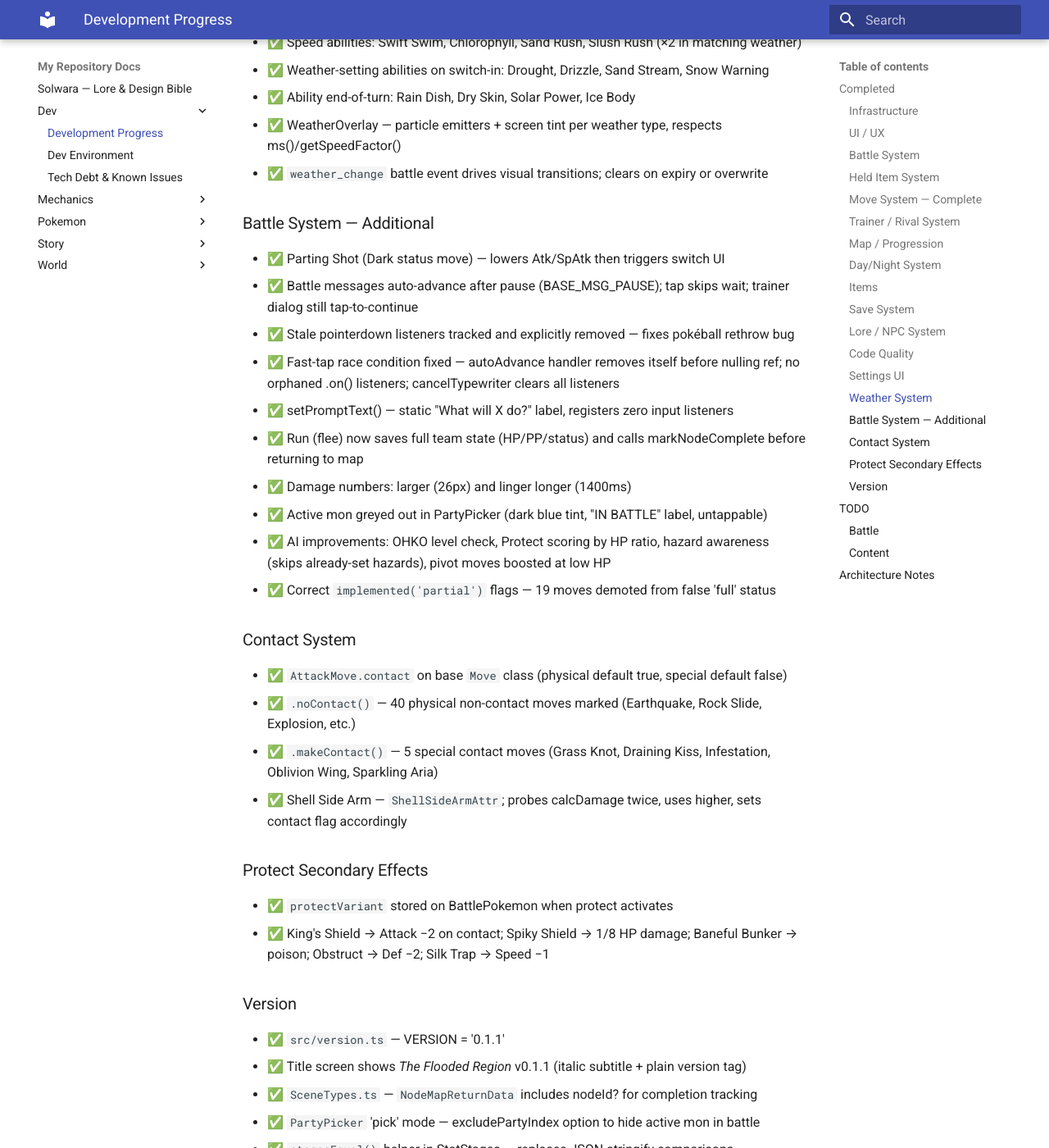
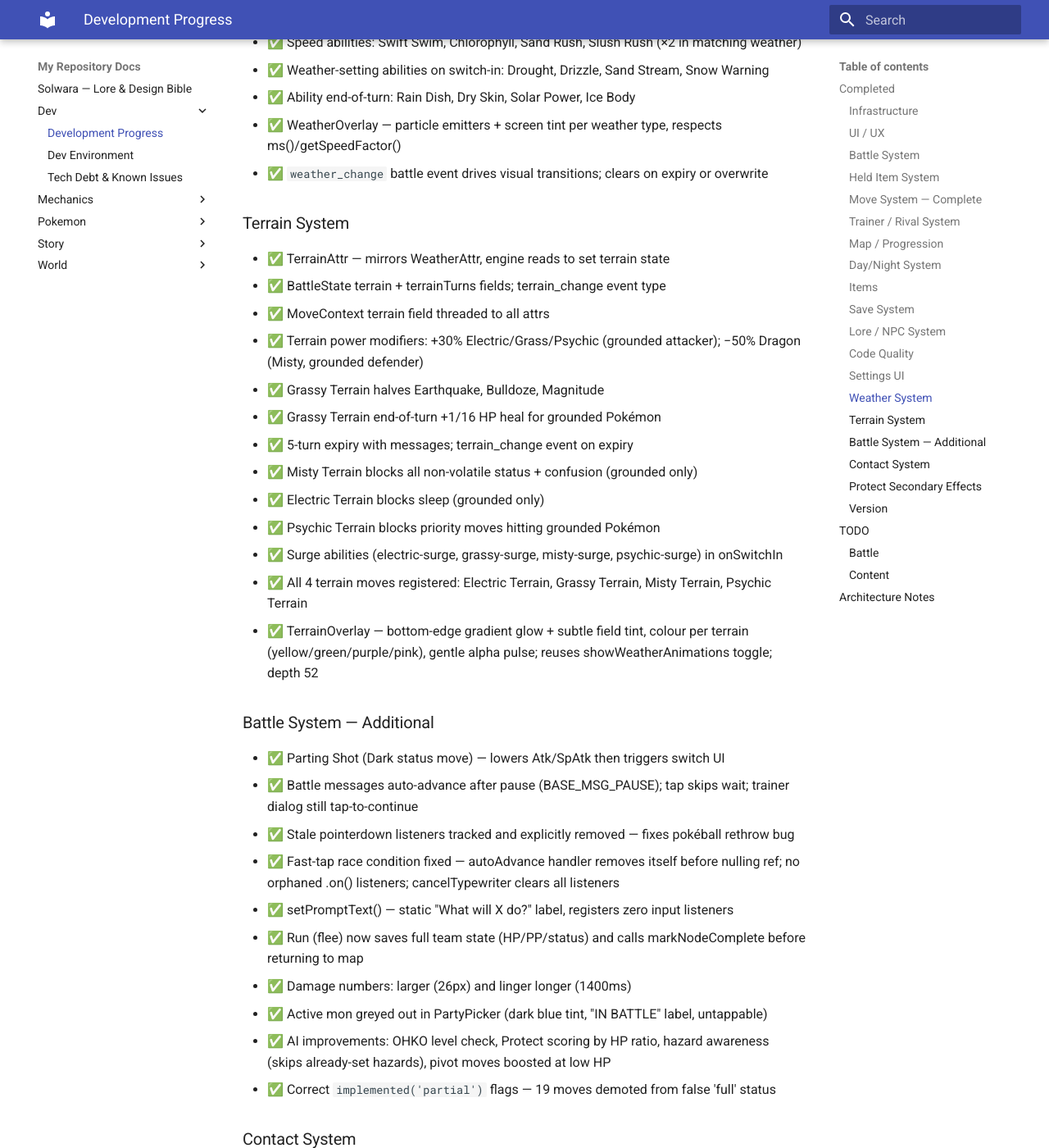
Before and after one commit to solwara-pokemon/lore-building, an MkDocs documentation site: the page built from docs/dev/progress.md, in a window 1280 px wide and 1400 px high, scrolled down 5953 px. Shown: the whole window at 82% size. Built offline with MkDocs 1.6.1 and Material for MkDocs 9.7.7, drawn with Linux system fonts in a browser that asks for light colours.

Commit message:
docs: log terrain system completion

```diff
--- a/docs/dev/progress.md
+++ b/docs/dev/progress.md
@@ -159,6 +159,21 @@
 - ✅ WeatherOverlay — particle emitters + screen tint per weather type, respects ms()/getSpeedFactor()
 - ✅ `weather_change` battle event drives visual transitions; clears on expiry or overwrite
 
+### Terrain System
+- ✅ TerrainAttr — mirrors WeatherAttr, engine reads to set terrain state
+- ✅ BattleState terrain + terrainTurns fields; terrain_change event type
+- ✅ MoveContext terrain field threaded to all attrs
+- ✅ Terrain power modifiers: +30% Electric/Grass/Psychic (grounded attacker); −50% Dragon (Misty, grounded defender)
+- ✅ Grassy Terrain halves Earthquake, Bulldoze, Magnitude
+- ✅ Grassy Terrain end-of-turn +1/16 HP heal for grounded Pokémon
+- ✅ 5-turn expiry with messages; terrain_change event on expiry
+- ✅ Misty Terrain blocks all non-volatile status + confusion (grounded only)
+- ✅ Electric Terrain blocks sleep (grounded only)
+- ✅ Psychic Terrain blocks priority moves hitting grounded Pokémon
+- ✅ Surge abilities (electric-surge, grassy-surge, misty-surge, psychic-surge) in onSwitchIn
+- ✅ All 4 terrain moves registered: Electric Terrain, Grassy Terrain, Misty Terrain, Psychic Terrain
+- ✅ TerrainOverlay — bottom-edge gradient glow + subtle field tint, colour per terrain (yellow/green/purple/pink), gentle alpha pulse; reuses showWeatherAnimations toggle; depth 52
+
 ### Battle System — Additional
 - ✅ Parting Shot (Dark status move) — lowers Atk/SpAtk then triggers switch UI
 - ✅ Battle messages auto-advance after pause (BASE_MSG_PAUSE); tap skips wait; trainer dialog still tap-to-continue
```
Also changed, not shown: other parts of docs/dev/progress.md (+0 -1 lines).
